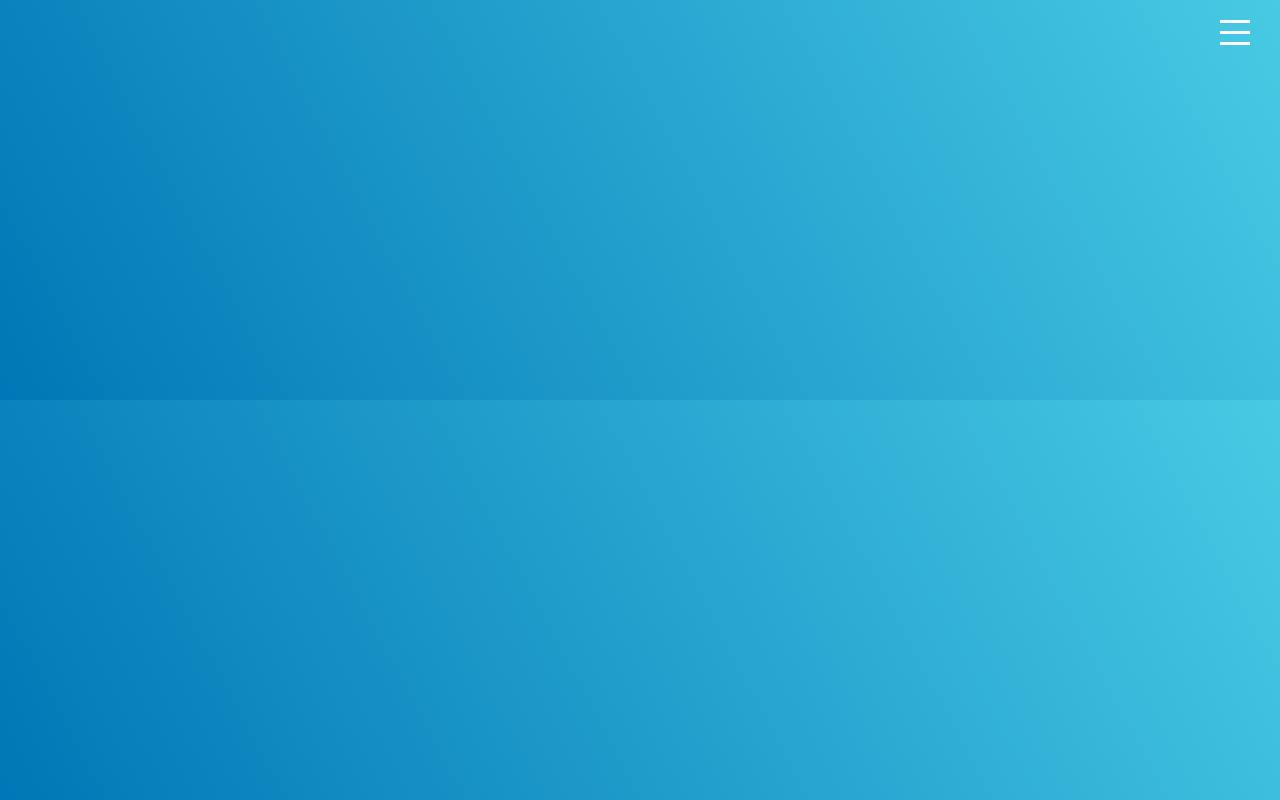
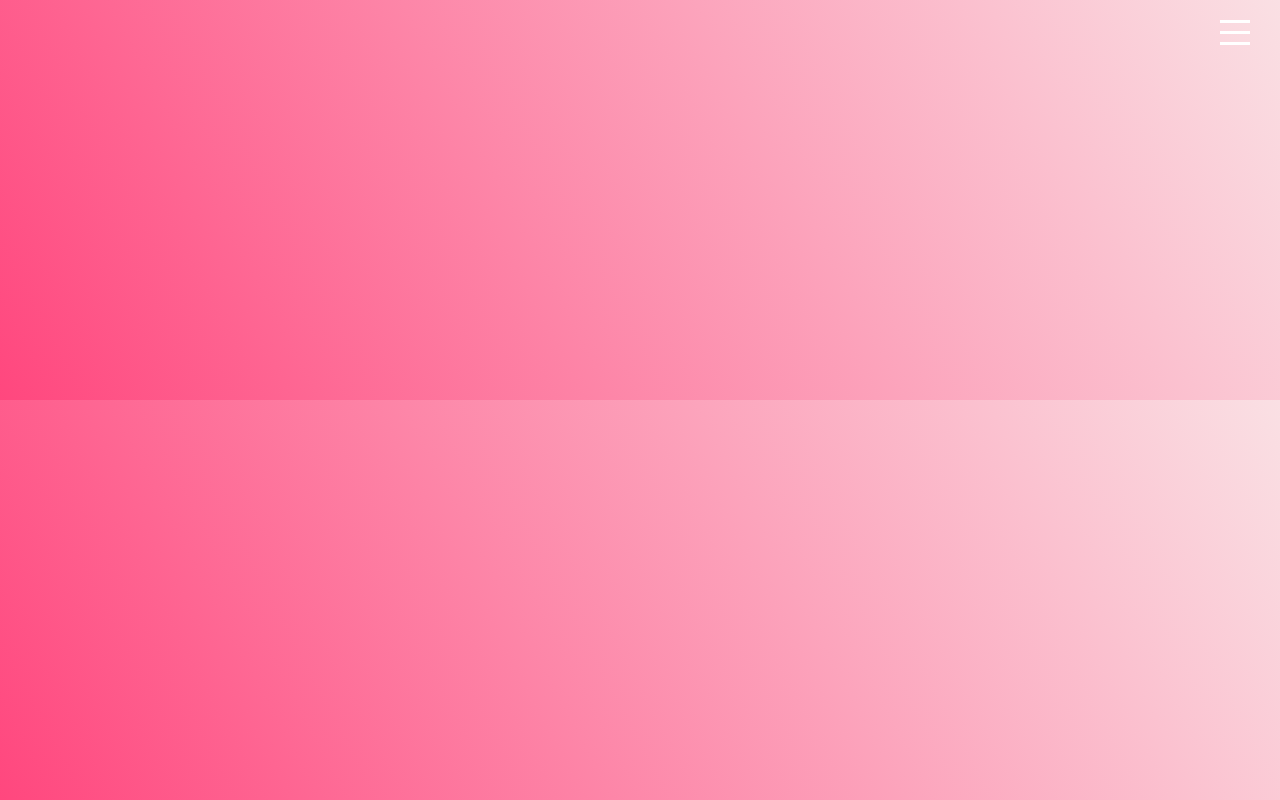
Before and after one commit to HadiOryaniPr/simple-hamberger-menu, a plain HTML site: page index.html in a window 1280 px wide. Drawn offline with Linux system fonts and the light colour scheme.

Commit message:
Change all colors

```diff
--- a/CSS/style.css
+++ b/CSS/style.css
@@ -6,8 +6,8 @@
 
 body {
     font-family: Arial, Helvetica, sans-serif;
-    background: rgb(0,119,182);
-    background: linear-gradient(62deg, rgba(0,119,182,1) 0%, rgba(72,202,228,1) 100%);
+    background: rgb(255,71,126);
+    background: linear-gradient(62deg, rgba(255,71,126,1) 0%, rgba(250,224,228,1) 100%);
 }
 
 /* hamberger menu container */
@@ -84,6 +84,6 @@ body {
 }
 
 .menu a:hover {
-    color: #34d3f3;
+    color: #fae0e4;
     font-weight: 700;
 }
```
